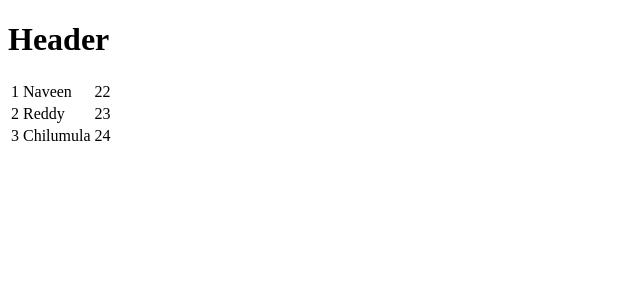
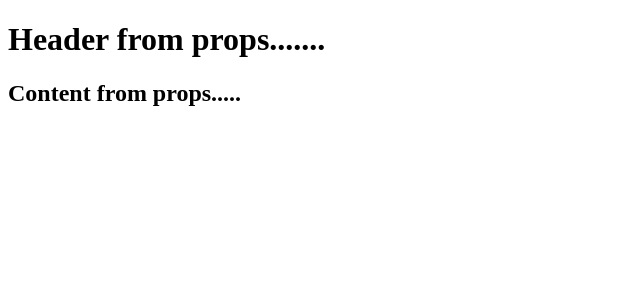
Before and after one commit to NavinCh/ReactApp, a React app: page / in a window 1280 px wide. Shown: the top 300 px of the page, without its empty margins (0-640 px from the left). Built offline with nearby package versions, Linux system fonts and the light colour scheme.

Commit message:
Props
Used props......Props are immutable

```diff
--- a/App.jsx
+++ b/App.jsx
@@ -1,65 +1,15 @@
 import React from 'react';
 
 class App extends React.Component{
-	constructor(){
-		super();
-
-		this.state = {
-			data:
-			[
-				{
-					"id": 1,
-					"name": "Naveen",
-					"age": "22"
-				},
-				{
-					"id": 2,
-					"name": "Reddy",
-					"age": "23"
-				},
-				{
-					"id": 3,
-					"name": "Chilumula",
-					"age": "24"
-				},
-			]
-		}
-	}
 
 	render(){
 		return(
 			<div>
-				<Header />
-				<table>
-					<tbody>
-						{this.state.data.map((person, i) => <TableRow key = {i} data = {person} />)}
-					</tbody>
-				</table>
+				<h1>{this.props.headerProp}</h1>
+				<h2>{this.props.contentProp}</h2>
 			</div>
 		);
 	}
 }
 
-class Header extends React.Component{
-	render() {
-		return (
-			<div>
-				<h1>Header</h1>
-			</div>
-		);
-	}
-}
-
-class TableRow extends React.Component{
-	render() {
-		return (
-			<tr>
-				<td>{this.props.data.id}</td>
-				<td>{this.props.data.name}</td>
-				<td>{this.props.data.age}</td>
-			</tr>
-		);
-	}
-}
-
 export default App;
--- a/main.js
+++ b/main.js
@@ -2,4 +2,4 @@
 import ReactDom from 'react-dom';
 import App from './App.jsx';
 
-ReactDom.render(<App />, document.getElementById('app'));
+ReactDom.render(<App headerProp="Header from props......." contentProp="Content from props....."/>, document.getElementById('app'));
```
